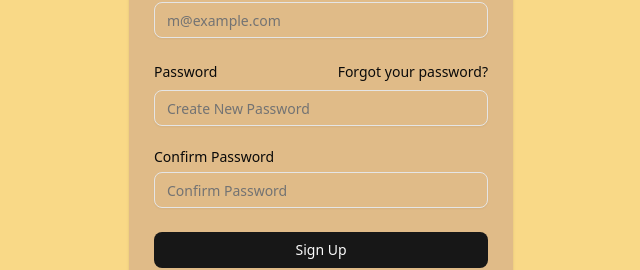
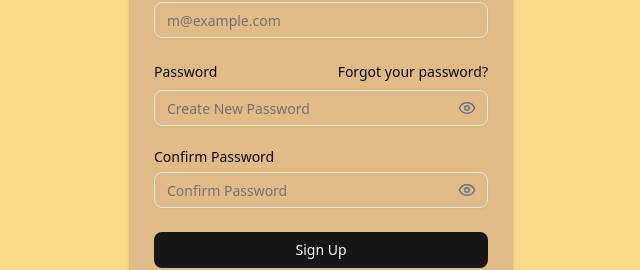
Before and after one commit to Lameya56/CSCI499-hangout_planner, a React (Vite) app in the folder client/: page / in a window 1280 px wide. Shown: the part 430-700 px from the top of the page, without its empty margins (319-959 px from the left). Built offline with nearby package versions, Linux system fonts and the light colour scheme; no server answers.

Commit message:
eyeballs

```diff
--- a/client/src/components/ProfileModal.jsx
+++ b/client/src/components/ProfileModal.jsx
@@ -6,6 +6,7 @@
   DialogHeader,
   DialogTitle,
 } from "@/components/ui/dialog";
+import { Eye, EyeOff } from "lucide-react";
 
 export default function ProfileModal({ open, onClose }) {
   const { setAuthUser } = useAuth();
@@ -18,6 +19,13 @@
   // password fields
   const [currentPassword, setCurrentPassword] = useState("");
   const [newPassword, setNewPassword] = useState("");
+  const [confirmNewPassword, setConfirmNewPassword] = useState("");
+
+  const [showCurrentPassword, setShowCurrentPassword] = useState(false);
+  const [showNewPassword, setShowNewPassword] = useState(false);
+  const [showConfirmNewPassword, setShowConfirmNewPassword] = useState(false);
+
+  const [passwordError, setPasswordError] = useState("");
 
   const [error, setError] = useState("");
 
@@ -99,6 +107,28 @@
 
   // Update password
   const handlePasswordUpdate = async () => {
+    // Reset error
+    setPasswordError("");
+
+    // Required fields
+    if (!currentPassword || !newPassword || !confirmNewPassword) {
+      setPasswordError("All password fields are required.");
+      return;
+    }
+
+    // Minimum length
+    if (newPassword.length < 6) {
+      setPasswordError("New password must be at least 6 characters long.");
+      return;
+    }
+
+    // Passwords must match
+    if (newPassword !== confirmNewPassword) {
+      setPasswordError("New passwords do not match.");
+      return;
+    }
+
+    // Make API call
     const token = localStorage.getItem("token");
 
     const res = await fetch("/api/profile/password", {
@@ -116,13 +146,16 @@
     const data = await res.json();
 
     if (!res.ok) {
-      alert(data.message || "Failed to update password.");
+      setPasswordError(data.message || "Failed to update password.");
       return;
     }
 
     alert("Password updated successfully!");
+
     setCurrentPassword("");
     setNewPassword("");
+    setConfirmNewPassword("");
+    setPasswordError("");
   };
 
   return (
@@ -172,23 +205,62 @@
 
             <div className="space-y-1">
               <label>Current Password</label>
+              <div className="relative">
                 <input
-                type="password"
-                className="w-full p-2 border rounded"
+                  type={showCurrentPassword ? "text" : "password"}
+                  className="w-full p-2 border rounded pr-10"
                   value={currentPassword}
                   onChange={(e) => setCurrentPassword(e.target.value)}
                 />
+                <button
+                  type="button"
+                  onClick={() => setShowCurrentPassword(!showCurrentPassword)}
+                  className="absolute right-2 top-1/2 -translate-y-1/2 text-gray-500"
+                >
+                  {showCurrentPassword ? <EyeOff size={18} /> : <Eye size={18} />}
+                </button>
+              </div>
             </div>
 
             <div className="space-y-1">
               <label>New Password</label>
+              <div className="relative">
                 <input
-                type="password"
-                className="w-full p-2 border rounded"
+                  type={showNewPassword ? "text" : "password"}
+                  className="w-full p-2 border rounded pr-10"
                   value={newPassword}
                   onChange={(e) => setNewPassword(e.target.value)}
                 />
+                <button
+                  type="button"
+                  onClick={() => setShowNewPassword(!showNewPassword)}
+                  className="absolute right-2 top-1/2 -translate-y-1/2 text-gray-500"
+                >
+                  {showNewPassword ? <EyeOff size={18} /> : <Eye size={18} />}
+                </button>
               </div>
+            </div>
+
+            <div className="space-y-1">
+              <label>Confirm New Password</label>
+              <div className="relative">
+                <input
+                  type={showConfirmNewPassword ? "text" : "password"}
+                  className="w-full p-2 border rounded pr-10"
+                  value={confirmNewPassword}
+                  onChange={(e) => setConfirmNewPassword(e.target.value)}
+                />
+                <button
+                  type="button"
+                  onClick={() => setShowConfirmNewPassword(!showConfirmNewPassword)}
+                  className="absolute right-2 top-1/2 -translate-y-1/2 text-gray-500"
+                >
+                  {showConfirmNewPassword ? <EyeOff size={18} /> : <Eye size={18} />}
+                </button>
+              </div>
+            </div>
+
+            {passwordError && (<p className="text-red-500 text-sm">{passwordError}</p>)}
 
             <button
               className="w-full bg-[#866b4eff] text-white py-2 rounded hover:bg-[#866b4ecc] mt-4"
--- a/client/src/pages/Login.jsx
+++ b/client/src/pages/Login.jsx
@@ -13,12 +13,16 @@
 import { useForm } from "react-hook-form"
 import { Link, useNavigate, useSearchParams } from "react-router-dom"
 import { useAuth } from "../AuthContext.jsx"
+import { Eye, EyeOff } from "lucide-react";
+import { useState } from "react";
+
 const Login = () => {
     const { setAuthUser } = useAuth();
     const navigate = useNavigate();
     const [searchParams] = useSearchParams();
     const redirectTo = searchParams.get('redirect');
     const {register, handleSubmit, formState:{errors, isSubmitting}, reset} = useForm();
+    const [showPassword, setShowPassword] = useState(false);
       const onSubmit = async (data) => {
         try {
             const res = await fetch("/api/login", {
@@ -83,15 +87,31 @@
                             Forgot your password?
                             </Link>
                         </div>
-                        <Input
-                        {...register("password",
-                        {required:"Password is required"}
-                        )}
-                        id="password"
-                        type="password" required />
+
+                        <div className="relative">
+                            <Input
+                            {...register("password",
+                            {required: "Password is required"}
+                            )}
+                            id="password"
+                            type={showPassword ? "text" : "password"}
+                            className="pr-10"
+                            required
+                            />
+
+                            {/* Eye Icon */}
+                            <button
+                            type="button"
+                            onClick={() => setShowPassword(!showPassword)}
+                            className="absolute right-3 top-1/2 -translate-y-1/2 text-gray-500"
+                            >
+                            {showPassword ? <EyeOff size={18} /> : <Eye size={18} />}
+                            </button>
+                        </div>
+
                         {errors.password && (<p className="text-red-500">{`${errors.password.message}`}</p>)}
+                        </div >
 
-                        </div >
                         <div className="grid gap-2">
                         <Button type="submit" className="w-full">
                          Login
--- a/client/src/pages/SignUp.jsx
+++ b/client/src/pages/SignUp.jsx
@@ -12,13 +12,16 @@
 import { Label } from "@/components/ui/label"
 import { useForm } from "react-hook-form"
 import { Link, useNavigate, useSearchParams } from "react-router-dom"
-
+import { Eye, EyeOff } from "lucide-react";
+import { useState } from "react"
 
 const SignUp = () => {
     const navigate = useNavigate();
     const [searchParams] = useSearchParams();
     const redirectTo = searchParams.get('redirect');
     const {register, handleSubmit, formState: {errors, isSubmitting}, getValues, reset} = useForm();
+    const [showPassword, setShowPassword] = useState(false);
+    const [showConfirmPassword, setShowConfirmPassword] = useState(false);
     const onSubmit = async(data) => {
         try {
             const res = await fetch("/api/signup", {
@@ -104,37 +107,63 @@
                                         Forgot your password?
                                     </Link>
                                 </div>
+
+                                <div className="relative">
                                     <Input
                                     {...register("password",
                                     {required: "Password is required",
                                     minLength:{
                                         value: 6,
-                                    message: "Password must be atleast 6 characters"}
+                                        message: "Password must be at least 6 characters"}
                                     })}
                                     id="password"
-                                type="password"
+                                    type={showPassword ? "text" : "password"}
                                     placeholder="Create New Password"
+                                    className="pr-10"
                                     />
+
+                                    <button
+                                    type="button"
+                                    onClick={() => setShowPassword(!showPassword)}
+                                    className="absolute right-3 top-1/2 -translate-y-1/2 text-gray-500"
+                                    >
+                                    {showPassword ? <EyeOff size={18} /> : <Eye size={18} />}
+                                    </button>
+                                </div>
+
                                 {errors.password && (<p className="text-red-500">{`${errors.password.message}`}</p>) }
                                 </div>
 
-                                {/* Confirm Passworkd */}
+                                {/* Confirm Password */}
                                 <div className="grid gap-2">
                                 <Label htmlFor="confirm password">Confirm Password</Label>
+
+                                <div className="relative">
                                     <Input
                                     {...register("confirmPassword",
                                         {required:"Confirm Password is required",
                                         validate: (value) =>
-                                            value === getValues("password") || "passwords must match",
-
+                                            value === getValues("password") || "Passwords must match",
                                         }
                                     )}
                                     id="confirm password"
-                                    type="password"
+                                    type={showConfirmPassword ? "text" : "password"}
                                     placeholder="Confirm Password"
+                                    className="pr-10"
                                     />
+
+                                    <button
+                                    type="button"
+                                    onClick={() => setShowConfirmPassword(!showConfirmPassword)}
+                                    className="absolute right-3 top-1/2 -translate-y-1/2 text-gray-500"
+                                    >
+                                    {showConfirmPassword ? <EyeOff size={18} /> : <Eye size={18} />}
+                                    </button>
+                                </div>
+
                                 {errors.confirmPassword && (<p className="text-red-500">{`${errors.confirmPassword.message}`}</p>)}
                                 </div>
+
                                 {/* SUBMIT */}
                                 <div className="grid gap-2">
                                 <Button
```
Lines whose indentation alone changed are shown as unchanged.
